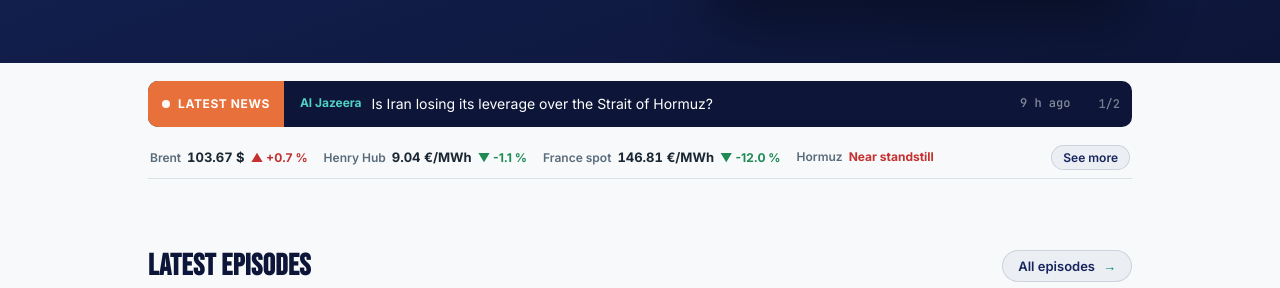
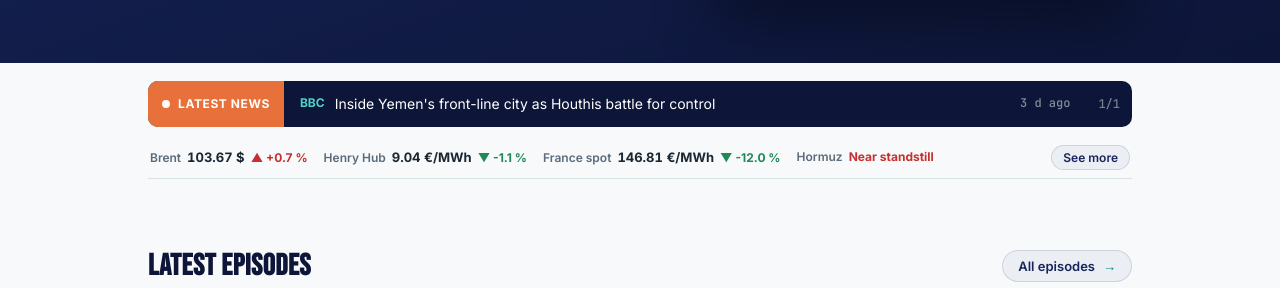
Before and after one commit to InsideEnergyMarkets/Inside-Energy-Markets, a Jekyll site: the page built from en/index.html, in a window 1280 px wide and 900 px high, scrolled down 406 px. Shown: the part 165-453 px from the top of the window. Built offline with Jekyll 4.4.1, drawn with Linux system fonts in a browser that asks for light colours.

```diff
--- a/_data/incidents.json
+++ b/_data/incidents.json
@@ -1,5 +1,5 @@
 {
- "updated_at": "2026-09-30T16:46:31+00:00",
+ "updated_at": "2026-09-30T18:49:23+00:00",
  "stats": {
   "total_30d": 22,
   "attacks_30d": 16,
--- a/_data/news.json
+++ b/_data/news.json
@@ -1,13 +1,6 @@
 {
- "updated_at": "2026-09-30T16:46:31+00:00",
+ "updated_at": "2026-09-30T18:49:22+00:00",
  "items": [
-  {
-   "title": "Is Iran losing its leverage over the Strait of Hormuz?",
-   "url": "https://www.aljazeera.com/news/2026/9/30/economic-war-is-iran-losing-its-leverage-over-the-strait-of-hormuz?traffic_source=rss",
-   "source": "Al Jazeera",
-   "lang": "en",
-   "date": "2026-09-30T12:05:45+00:00"
-  },
   {
    "title": "Détroit d'Ormuz : l'Iran dit attendre une réponse des États-Unis sur son plan",
    "url": "https://www.france24.com/fr/moyen-orient/20260929-detroit-ormuz-iran-dit-attendre-reponse-des-etats-unis-sur-son-plan-sanctions",
--- a/_data/podcast.json
+++ b/_data/podcast.json
@@ -1,5 +1,5 @@
 {
- "updated_at": "2026-09-30T16:46:32+00:00",
+ "updated_at": "2026-09-30T18:49:23+00:00",
  "episodes": {
   "10": {
    "audio": "https://anchor.fm/s/10edf0868/podcast/play/126486789/https%3A%2F%2Fd3ctxlq1ktw2nl.cloudfront.net%2Fstaging%2F2026-8-29%2F489715b9-9275-387d-cec8-06e4f3de2244.mp3",
```
